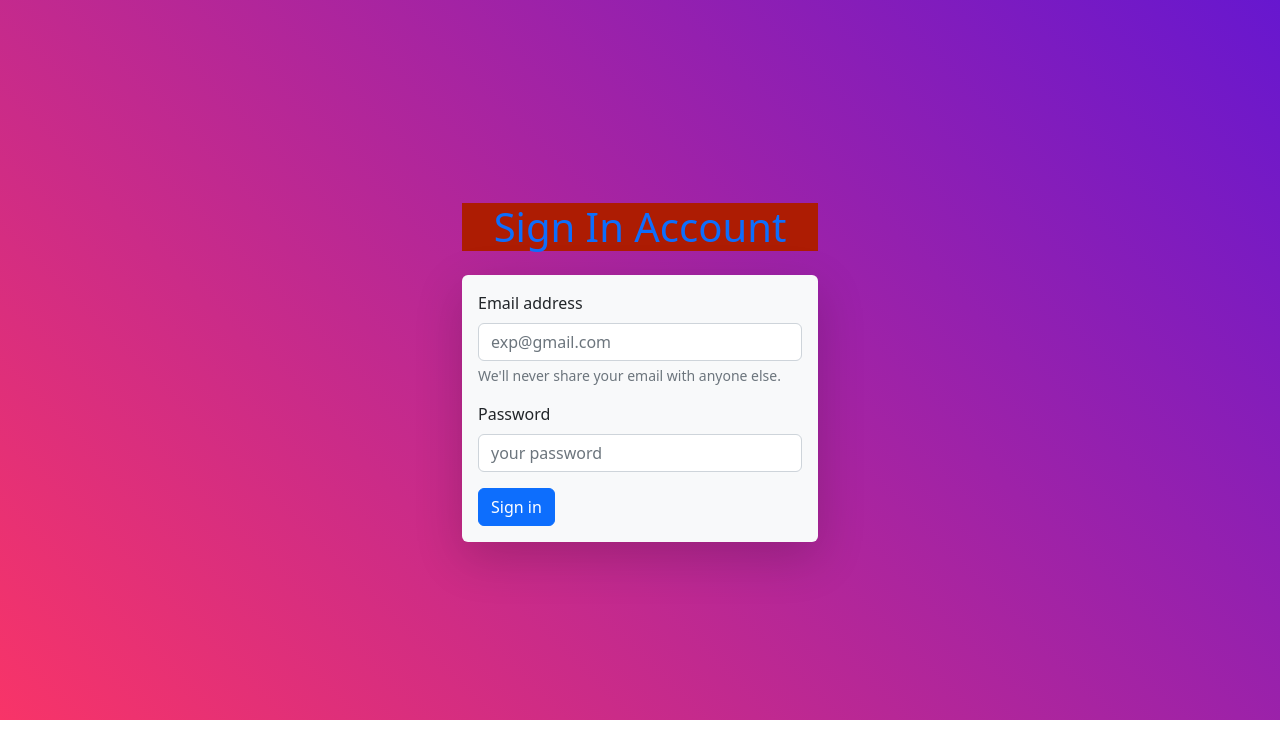
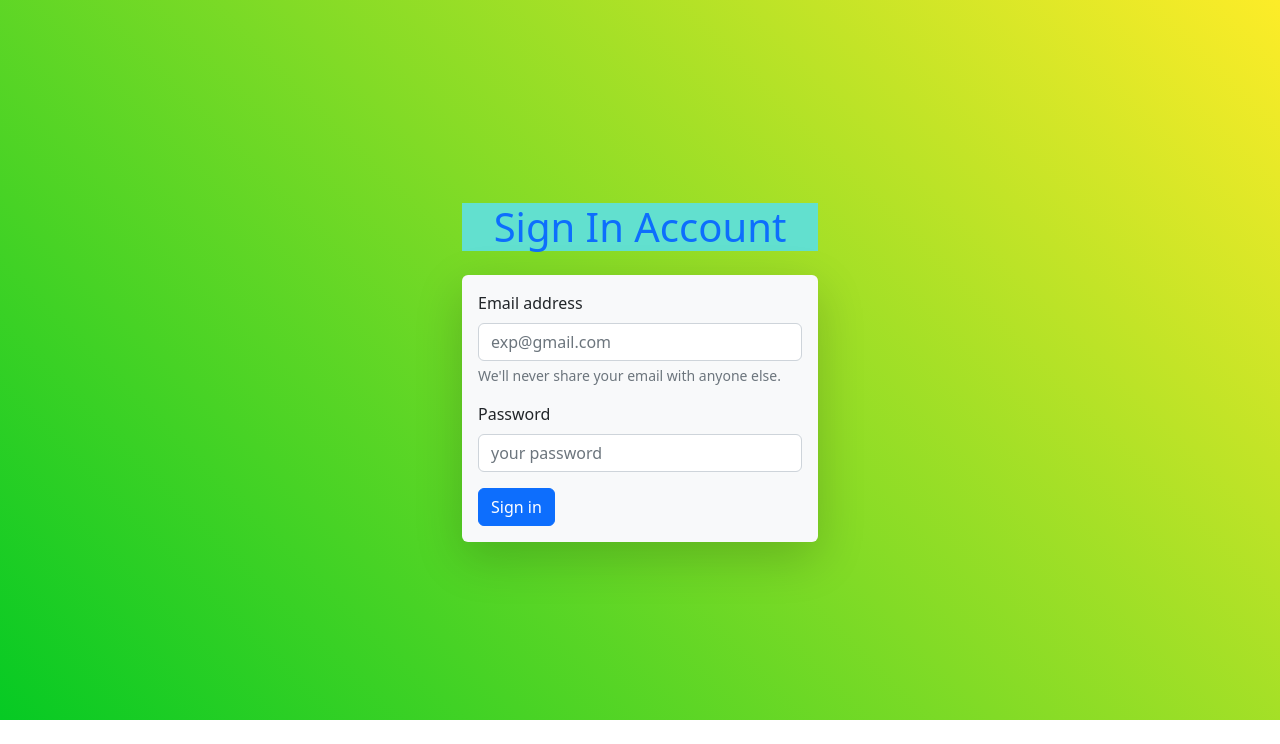
Before and after one commit to Amritsingh-tech/AI-BASED-MUSIC-TUNESMITH-FLASK, a Flask app: page /login in a window 1280 px wide. Shown: the part 56-800 px from the top of the page. Run offline with Flask 2, Linux system fonts and the light colour scheme; some libraries are stand-ins or nearby versions.

Commit message:
css change

```diff
--- a/templates/login.html
+++ b/templates/login.html
@@ -5,7 +5,7 @@
 <div class="container">
     <div class="row form-row">
         <div class="col-md-4">
-            <h1 class="my-4 text-primary text-center" style="background-color:rgb(173, 28, 3);">Sign In Account</h1>
+            <h1 class="my-4 text-primary text-center" style="background-color:rgb(98, 224, 207);">Sign In Account</h1>
             <form class="shadow-lg p-3 rounded bg-light" method="post">
                 <div class="mb-3">
                     <label for="email" class="form-label">Email address</label>
@@ -45,7 +45,7 @@
     main {
         background-color: rgb(42, 165, 132);
         /* background-image: url(https://images.unsplash.com/photo-1526142684086-7ebd69df27a5?ixlib=rb-4.0.3&ixid=MnwxMjA3fDB8MHxwaG90by1wYWdlfHx8fGVufDB8fHx8&auto=format&fit=crop&w=870&q=80); */
-        background-image: linear-gradient(45deg,rgb(248, 52, 104),rgb(103, 23, 207));
+        background-image: linear-gradient(45deg,rgb(6, 202, 36),rgb(253, 236, 40));
         background-size: cover;
         background-repeat: no-repeat;
         background-position: bottom;
```
